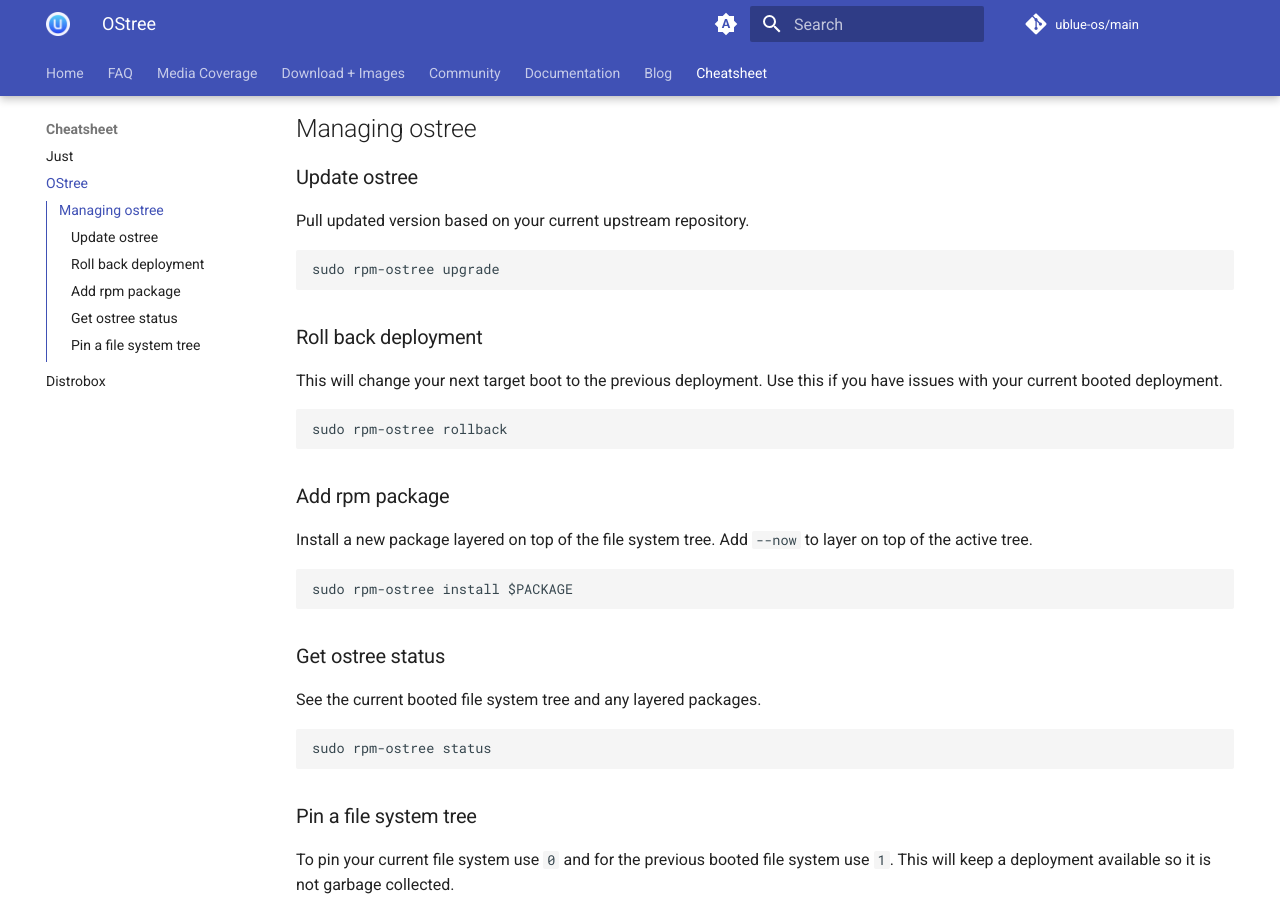
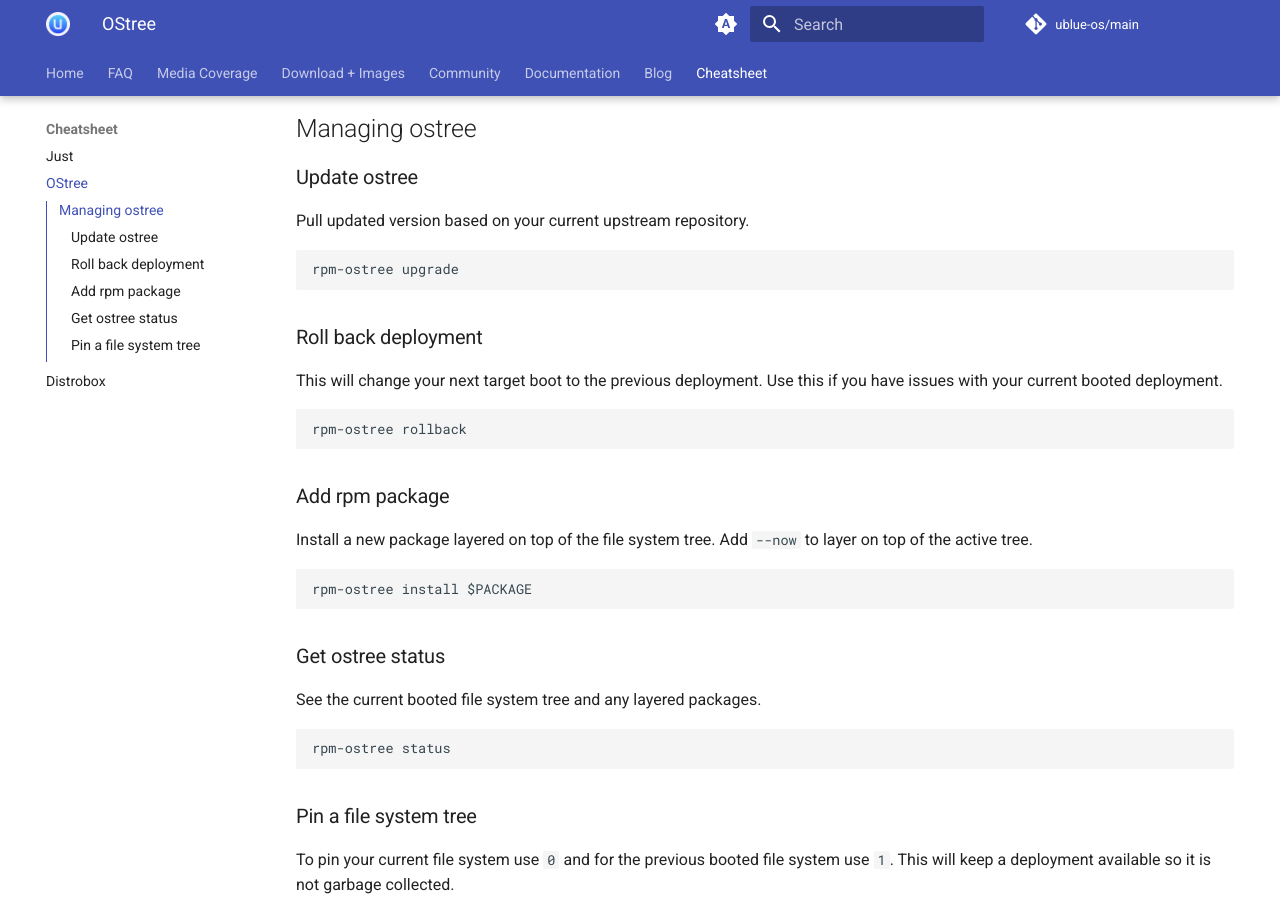
Before and after one commit to ublue-os/website, an MkDocs documentation site: the page built from docs/cheatsheet/ostree.md, in a window 1280 px wide and 900 px high, scrolled down 298 px. Built offline with MkDocs 1.6.1 and Material for MkDocs 9.7.7, drawn with Linux system fonts in a browser that asks for light colours; comment, search, counter and statistics services are not loaded.

Commit message:
Remove unnecessary sudo for rpm-ostree (#702)
`sudo` is not necessary for most `rpm-ostree` commands. See https://coreos.github.io/rpm-ostree/administrator-handbook/ for full documentation.

````diff
--- a/docs/cheatsheet/ostree.md
+++ b/docs/cheatsheet/ostree.md
@@ -9,27 +9,27 @@ You can read more about [ostree](https://ostreedev.github.io/ostree/) in the ups
 ### Update ostree
 Pull updated version based on your current upstream repository.
 ```
-sudo rpm-ostree upgrade
+rpm-ostree upgrade
 ```
 
 ### Roll back deployment
 This will change your next target boot to the previous deployment.
 Use this if you have issues with your current booted deployment.
 ```
-sudo rpm-ostree rollback
+rpm-ostree rollback
 ```
 
 ### Add rpm package
 Install a new package layered on top of the file system tree.
 Add `--now` to layer on top of the active tree.
 ```
-sudo rpm-ostree install $PACKAGE
+rpm-ostree install $PACKAGE
 ```
 
 ### Get ostree status
 See the current booted file system tree and any layered packages.
 ```
-sudo rpm-ostree status
+rpm-ostree status
 ```
 
 ### Pin a file system tree
````
